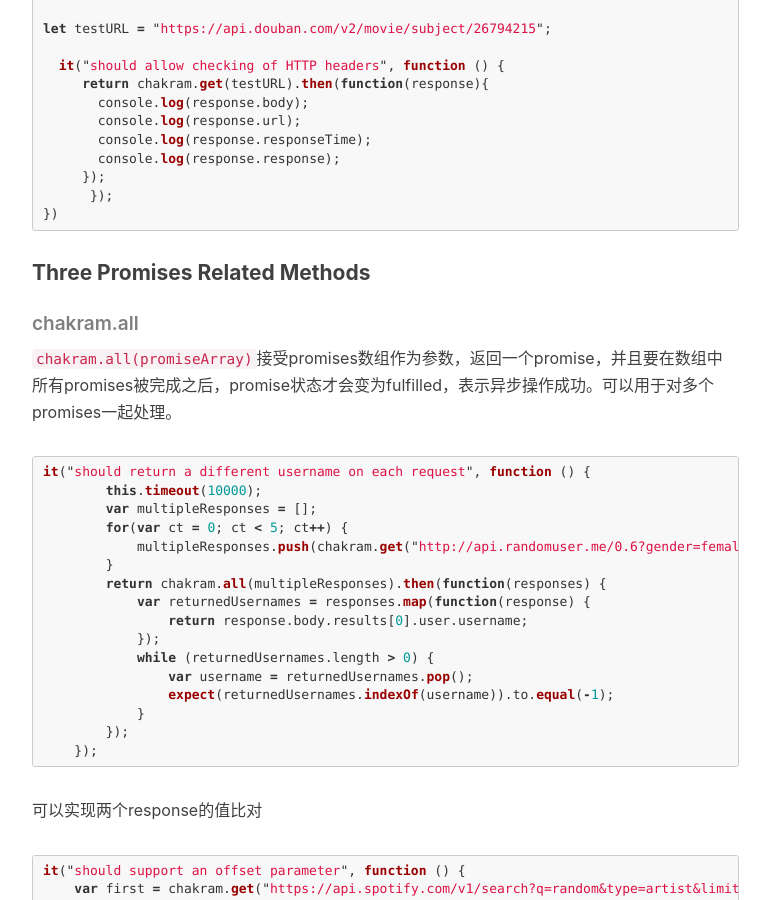
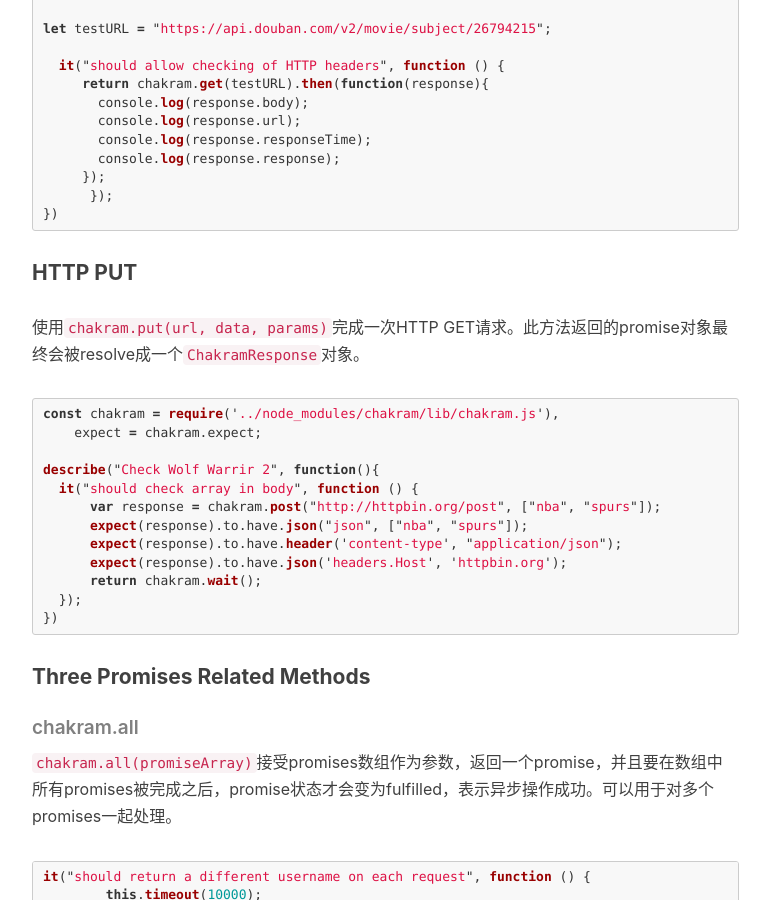
Before and after one commit to DanteYu/DanteYu.github.io, a Jekyll site: the page built from _posts/2017-11-12-Chakram2.markdown, in a window 1280 px wide and 900 px high, scrolled down 1141 px. Shown: the whole window, without its empty margins (233-1003 px from the left). Built offline with Jekyll 4.4.1, drawn with Linux system fonts in a browser that asks for light colours; nearby versions of some CDN libraries; comment, search, counter and statistics services are not loaded.

Commit message:
update chakram

````diff
--- a/_posts/2017-11-12-Chakram2.markdown
+++ b/_posts/2017-11-12-Chakram2.markdown
@@ -36,6 +36,24 @@ let testURL = "https://api.douban.com/v2/movie/subject/26794215";
        console.log(response.response);
      });
       });
+})
+```
+
+#### HTTP PUT
+使用`chakram.put(url, data, params)`完成一次HTTP GET请求。此方法返回的promise对象最终会被resolve成一个`ChakramResponse`对象。
+
+```js
+const chakram = require('../node_modules/chakram/lib/chakram.js'),
+    expect = chakram.expect;
+
+describe("Check Wolf Warrir 2", function(){
+  it("should check array in body", function () {
+      var response = chakram.post("http://httpbin.org/post", ["nba", "spurs"]);
+      expect(response).to.have.json("json", ["nba", "spurs"]);
+      expect(response).to.have.header('content-type', "application/json");
+      expect(response).to.have.json('headers.Host', 'httpbin.org');
+      return chakram.wait();
+  });
 })
 ```
 #### Three Promises Related Methods
````
